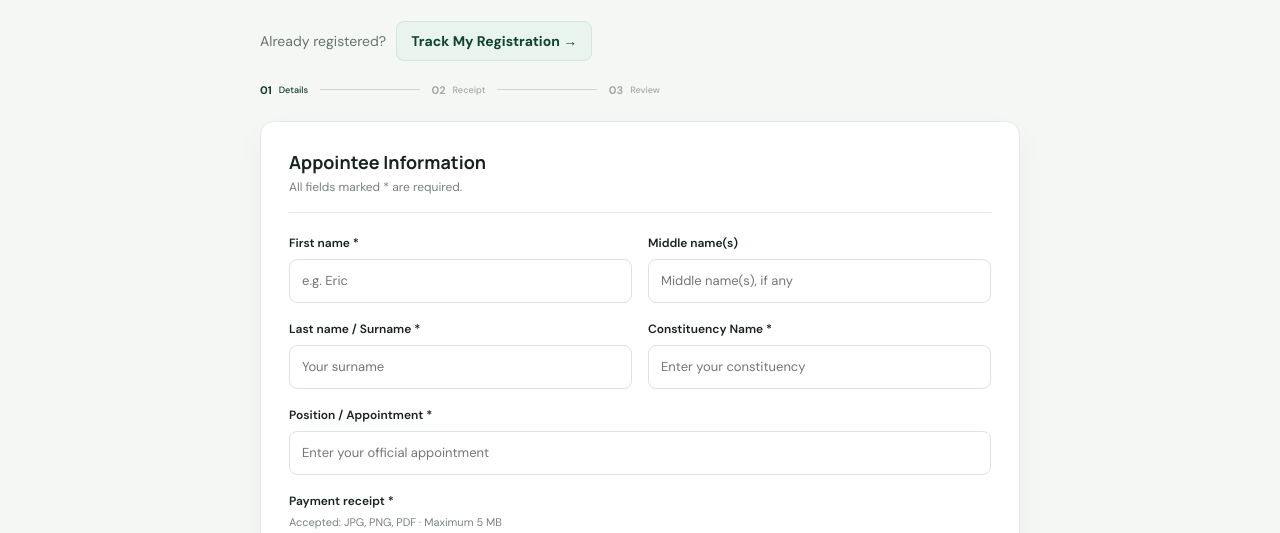
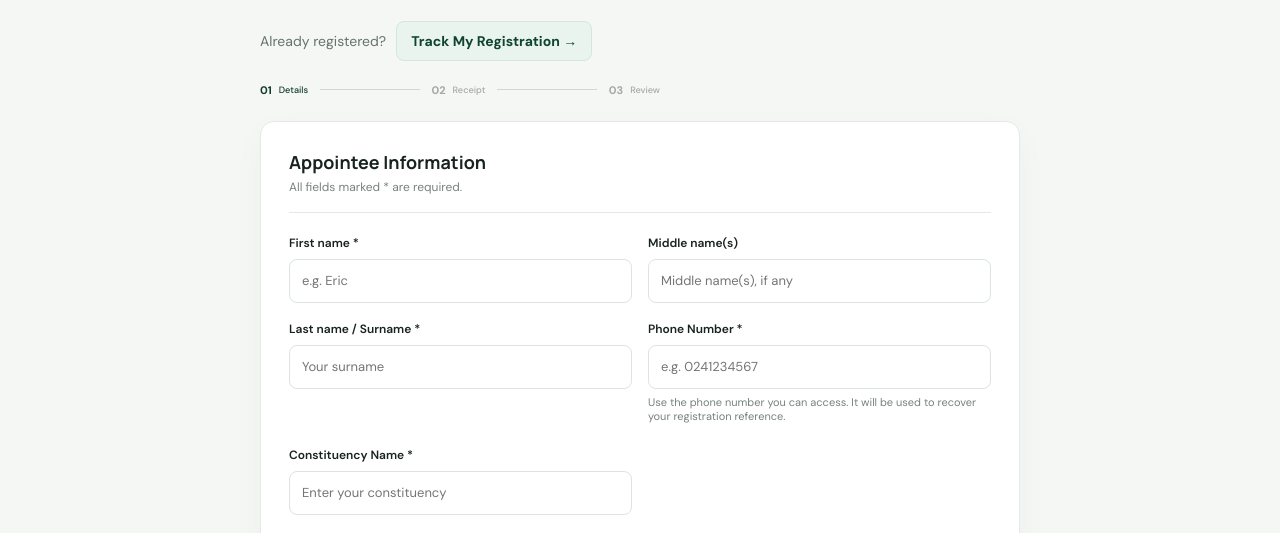
Before and after one commit to PROF-ERICUS/Committementfee, a plain HTML site: page index.html in a window 1280 px wide. Shown: the part 255-788 px from the top of the page. Drawn offline with nearby package versions, Linux system fonts and the light colour scheme.

Commit message:
Update index.html

```diff
--- a/index.html
+++ b/index.html
@@ -9,6 +9,7 @@
   <script src="https://cdn.jsdelivr.net/npm/@supabase/supabase-js@2"></script>
 </head>
 <body>
+
   <header class="site-header">
     <div class="brand-mark">YPG</div>
     <div>
@@ -18,6 +19,7 @@
   </header>
 
   <main class="page-wrap">
+
     <section class="hero">
       <p class="eyebrow">OFFICIAL APPOINTEE PORTAL</p>
       <h1>Sash Registration</h1>
@@ -44,14 +46,17 @@
     </section>
 
     <section class="form-card">
+
       <div class="card-heading">
         <h2>Appointee Information</h2>
         <p>All fields marked * are required.</p>
       </div>
 
       <form id="registrationForm">
+
         <div class="field-grid">
 
+          <!-- FIRST NAME -->
           <label>
             First name *
             <input
@@ -63,6 +68,7 @@
             >
           </label>
 
+          <!-- MIDDLE NAME -->
           <label>
             Middle name(s)
             <input
@@ -73,6 +79,7 @@
             >
           </label>
 
+          <!-- LAST NAME -->
           <label>
             Last name / Surname *
             <input
@@ -84,7 +91,25 @@
             >
           </label>
 
-          <!-- NEW CONSTITUENCY FIELD -->
+          <!-- PHONE NUMBER -->
+          <label>
+            Phone Number *
+            <input
+              type="tel"
+              name="phone"
+              id="phone"
+              required
+              maxlength="20"
+              autocomplete="tel"
+              inputmode="tel"
+              placeholder="e.g. 0241234567"
+            >
+            <span class="file-hint">
+              Use the phone number you can access. It will be used to recover your registration reference.
+            </span>
+          </label>
+
+          <!-- CONSTITUENCY -->
           <label>
             Constituency Name *
             <input
@@ -95,6 +120,7 @@
             >
           </label>
 
+          <!-- POSITION -->
           <label class="full">
             Position / Appointment *
             <input
@@ -105,6 +131,7 @@
             >
           </label>
 
+          <!-- PAYMENT RECEIPT -->
           <label class="full">
             Payment receipt *
             <span class="file-hint">
@@ -126,12 +153,14 @@
 
         </div>
 
+        <!-- PAYMENT NOTICE -->
         <div class="notice">
           <strong>Important:</strong>
           Uploading a receipt does not mean your payment is approved.
           Your submission remains pending until an authorized administrator verifies it.
         </div>
 
+        <!-- CONFIRMATION -->
         <label class="confirm">
           <input type="checkbox" required>
           <span>
@@ -139,20 +168,24 @@
           </span>
         </label>
 
+        <!-- SUBMIT -->
         <button class="primary-btn" type="submit" id="submitBtn">
           Submit Registration <span>→</span>
         </button>
 
         <p class="form-message" id="formMessage" aria-live="polite"></p>
+
       </form>
     </section>
 
     <footer>
       © Youth Parliament Ghana · Presidential Appointees Registration
     </footer>
+
   </main>
 
   <script src="config.js"></script>
   <script src="app.js"></script>
+
 </body>
 </html>
```
